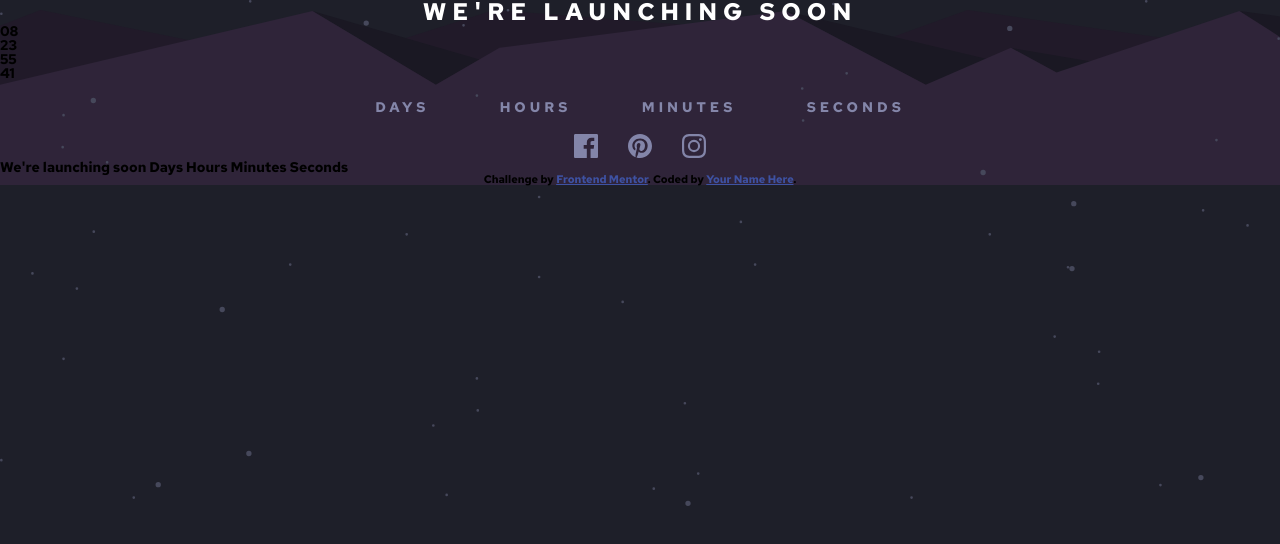
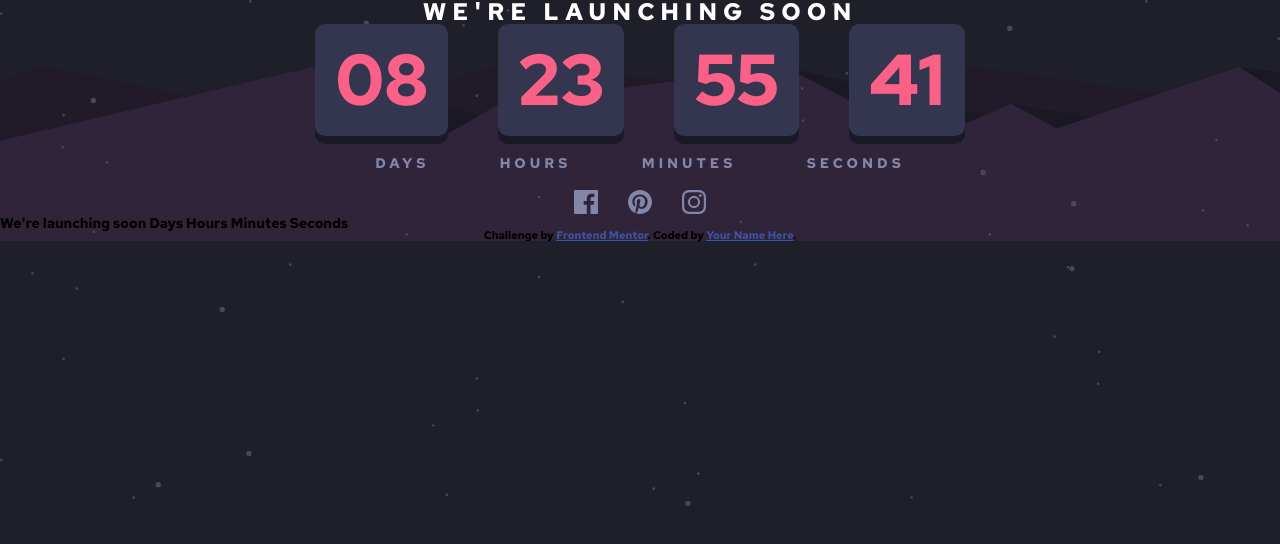
Before and after one commit to NiteArie/fm-launch-countdown-timer, a plain HTML site: page index.html in a window 1280 px wide. Drawn offline with Linux system fonts and the light colour scheme.

Commit message:
[Style] Desktop Interface - Timer section

```diff
--- a/styles/style.css
+++ b/styles/style.css
@@ -29,6 +29,42 @@ body {
     letter-spacing: 6px;
 }
 
+/* Timer */
+
+.timer {
+    max-width: 650px;
+    margin: auto auto;
+    display: flex;
+    justify-content: space-between;
+}
+
+.timer__pad {
+    position: relative;
+    padding: 20px;
+    /* box-shadow: 0 10px 10px hsl(234, 17%, 12%); */
+    background-color: hsl(236, 21%, 26%);
+    border-radius: 10px;
+}
+
+.timer__pad::after {
+    content: "";
+    position: absolute;
+    left: 0;
+    right: 0;
+    bottom: -8px;
+    width: 100%;
+    height: 20px;
+    background-color: hsl(234, 17%, 12%);
+    border-bottom-right-radius: 10px;
+    border-bottom-left-radius: 10px;
+    z-index: -1;
+}
+
+.timer__value {
+    color: hsl(345, 95%, 68%);
+    font-size: 72px;
+}
+
 /* Label */
 
 .label {
```
